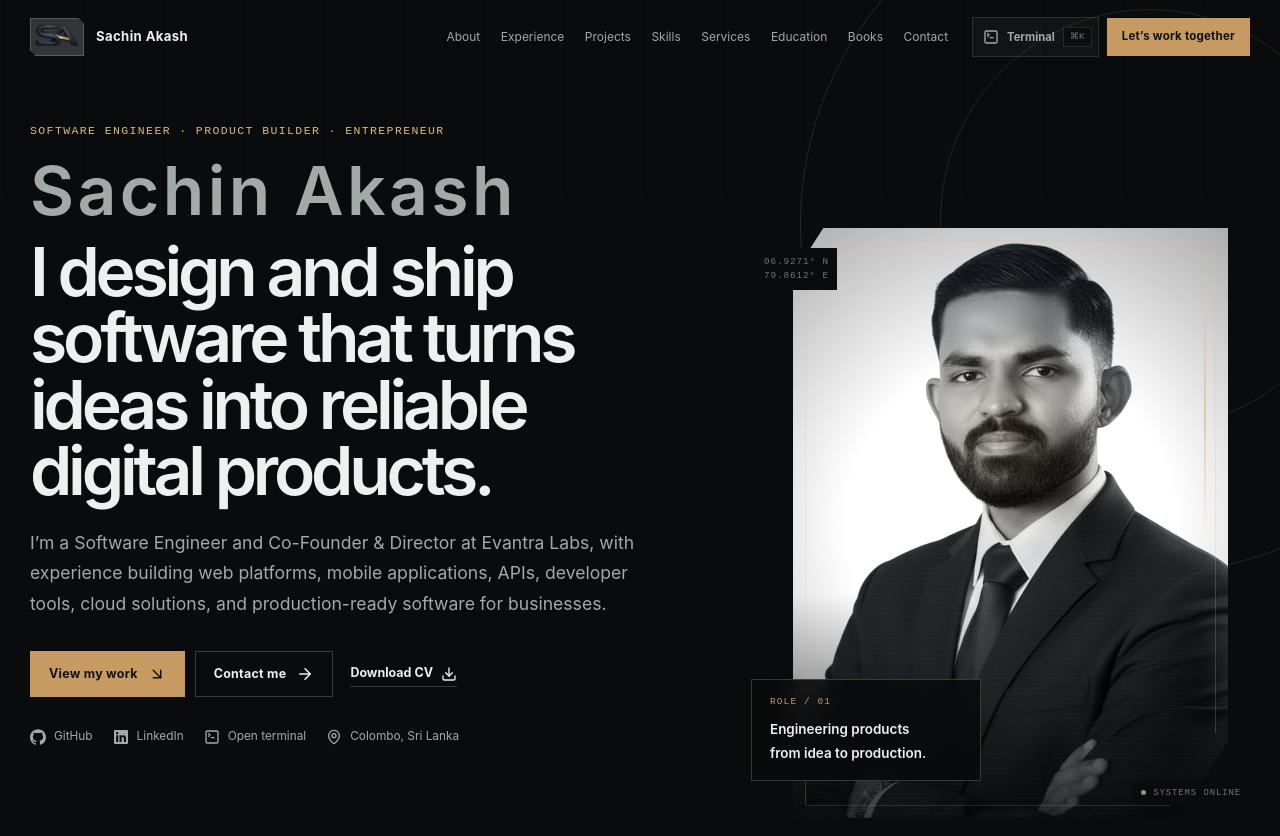
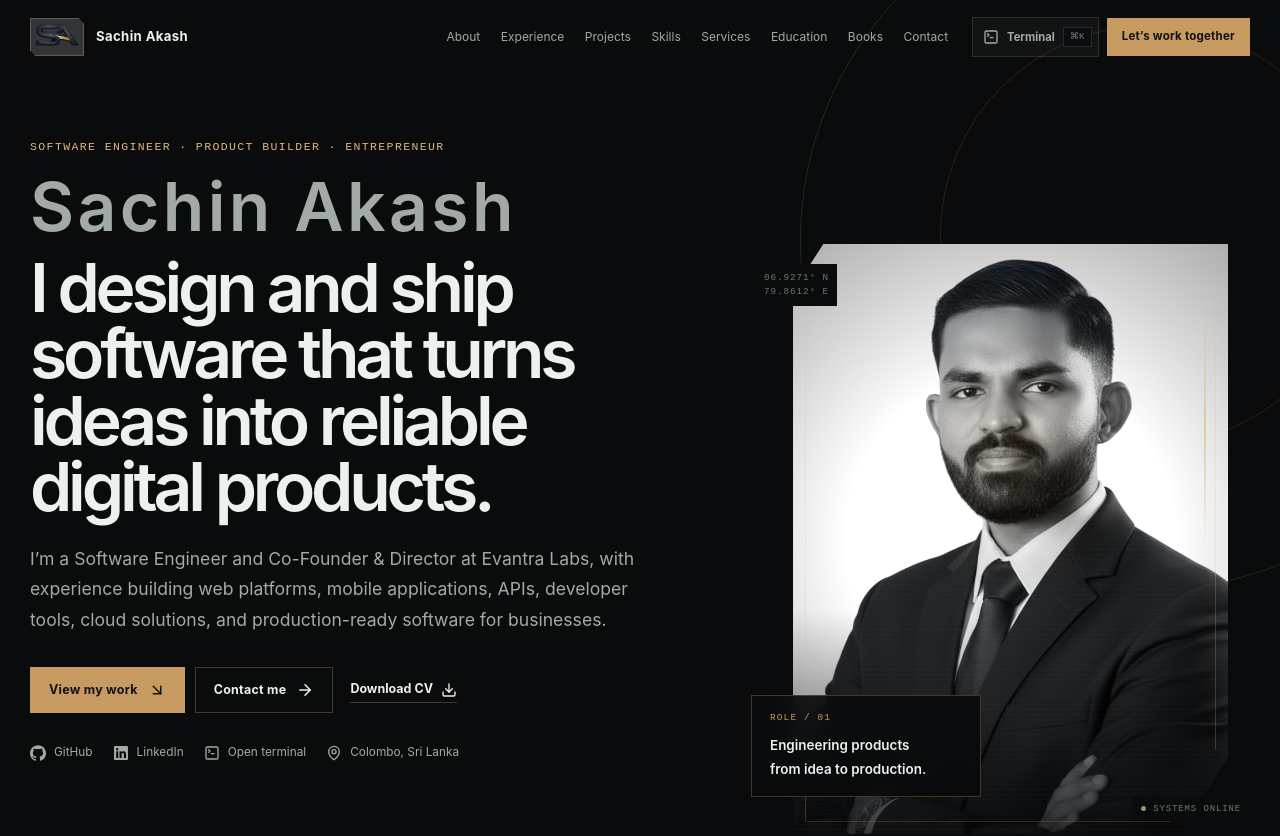
Before and after one commit to SachinAkash01/sachinakash.dev, a React (Vite) app in the folder sachinakash.dev/: page / in a window 1280 px wide. Shown: the top 836 px of the page. Built offline with nearby package versions, Linux system fonts and the light colour scheme.

Commit message:
Adjust herp section margin space

```diff
--- a/sachinakash.dev/src/pages/HomePage.tsx
+++ b/sachinakash.dev/src/pages/HomePage.tsx
@@ -220,7 +220,7 @@ export function HomePage({ onOpenTerminal }: { onOpenTerminal: () => void }) {
         title="Sachin Akash — Software Engineer & Product Builder"
         description="Portfolio of Sachin Akash, software engineer, product builder, and Co-Founder & Director at Evantra Labs in Colombo, Sri Lanka."
       />
-      <section className="hero-section -mt-4" id="home">
+      <section className="hero-section" id="home">
         <div className="hero-orbit hero-orbit--one" />
         <div className="hero-orbit hero-orbit--two" />
         <div className="shell hero-grid">
```
